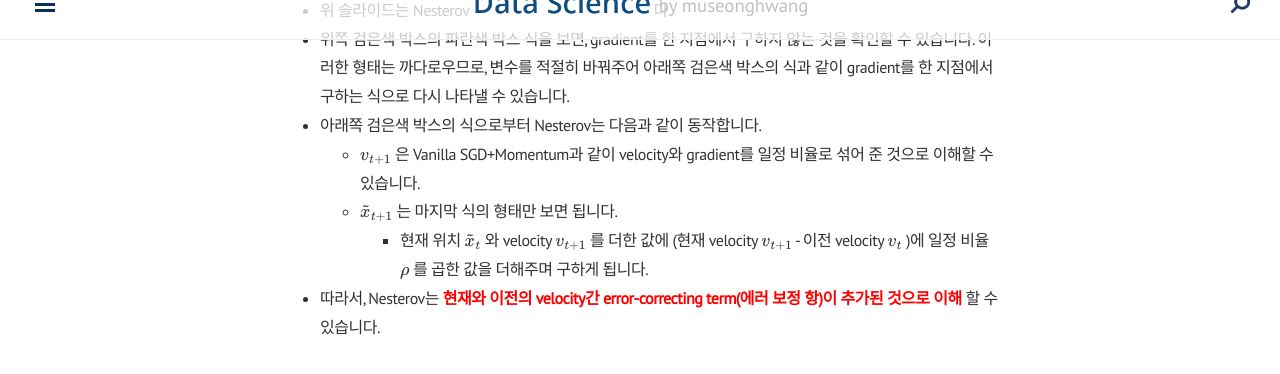
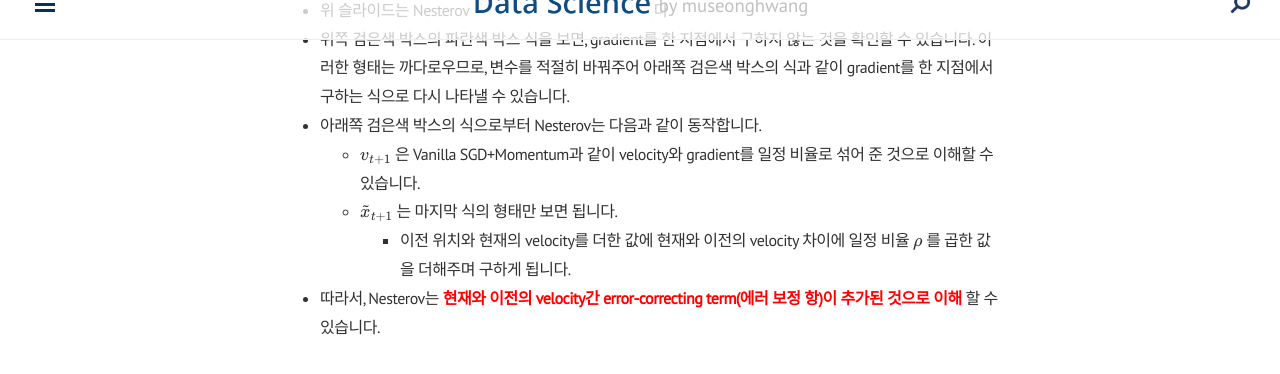
Before and after one commit to museonghwang/museonghwang.github.io, a Jekyll site: the page built from _posts/2022-08-12-cs231n-lecture7.md, in a window 1280 px wide and 900 px high, scrolled down 19070 px, cut to the strip 32-418 px from the top of the window. Shown: the top 374 px of the strip. Built offline with Jekyll 4.4.1, drawn with Linux system fonts in a browser that asks for light colours; nearby versions of some CDN libraries; formulas are drawn with MathJax 3; comment, search, counter and statistics services are not loaded.

Commit message:
cs231n lecture7 update

```diff
--- a/_posts/2022-08-12-cs231n-lecture7.md
+++ b/_posts/2022-08-12-cs231n-lecture7.md
@@ -464,7 +464,7 @@ normalization은 Linear classification의 경우에만 국한되는 것이 아
 * 아래쪽 검은색 박스의 식으로부터 Nesterov는 다음과 같이 동작합니다.
     * $v_{t+1}$ 은 Vanilla SGD+Momentum과 같이 velocity와 gradient를 일정 비율로 섞어 준 것으로 이해할 수 있습니다.
     * $\tilde{x}_{t+1}$ 는 마지막 식의 형태만 보면 됩니다.
-        * 현재 위치 $$\tilde{x}_{t}$$ 와 velocity $v_{t+1}$ 를 더한 값에 (현재 velocity $v_{t+1}$ - 이전 velocity $v_t$ )에 일정 비율 $\rho$ 를 곱한 값을 더해주며 구하게 됩니다.
+        * 이전 위치와 현재의 velocity를 더한 값에 현재와 이전의 velocity 차이에 일정 비율 $\rho$ 를 곱한 값을 더해주며 구하게 됩니다.
 * 따라서, Nesterov는 **<span style="color:red">현재와 이전의 velocity간 error-correcting term(에러 보정 항)이 추가된 것으로 이해</span>** 할 수 있습니다.
 
 <br>
```
